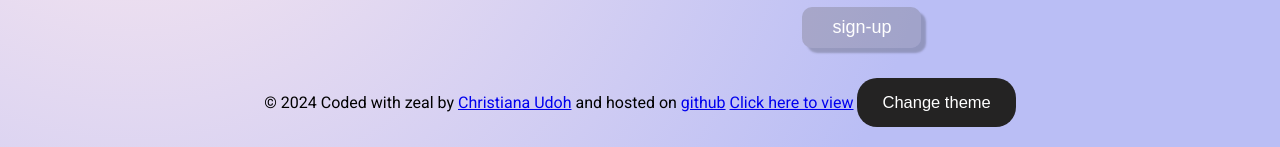
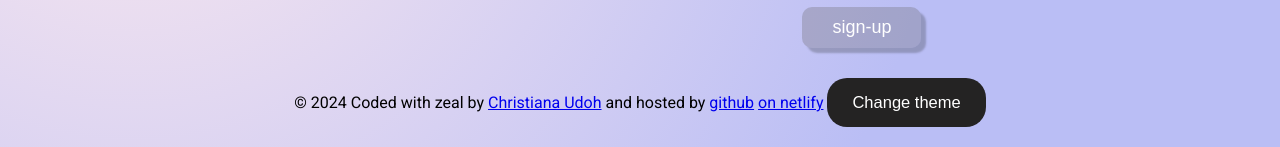
Before and after one commit to Christiana-Udoh17/my-podcast-challenge.io, a plain HTML site: page index.html in a window 1280 px wide. Shown: the part 2766-2913 px from the top of the page. Drawn offline with Linux system fonts and the light colour scheme.

Commit message:
deployed the site using netlify app

```diff
--- a/index.html
+++ b/index.html
@@ -771,9 +771,9 @@
                 </div>
             </div>
             <div class="rights">&copy; 2024 Coded with zeal by <a
-                    href="https://github.com/Christiana-Udoh17/">Christiana Udoh</a> and hosted on <a
+                    href="https://github.com/Christiana-Udoh17/">Christiana Udoh</a> and hosted by <a
                     href="https://github.com/Christiana-Udoh17/my-podcast-challenge.io">github</a>
-                <a href="https://christiana-udoh17.github.io/my-podcast-challenge.io/">Click here to view</a>
+                <a href="https://melodic-strudel-eff467.netlify.app/">on netlify</a>
                 <button class="change-theme"> Change theme</button>
             </div>
         </footer>
```
